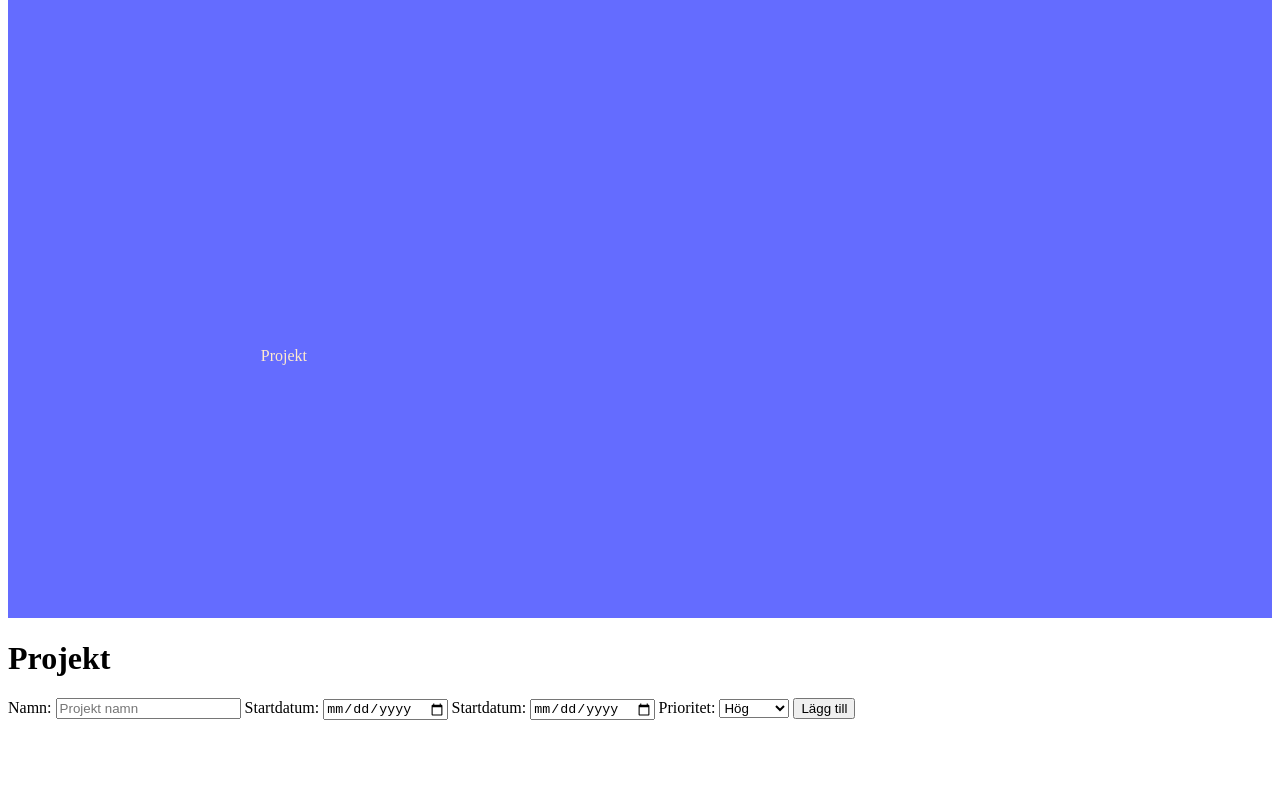
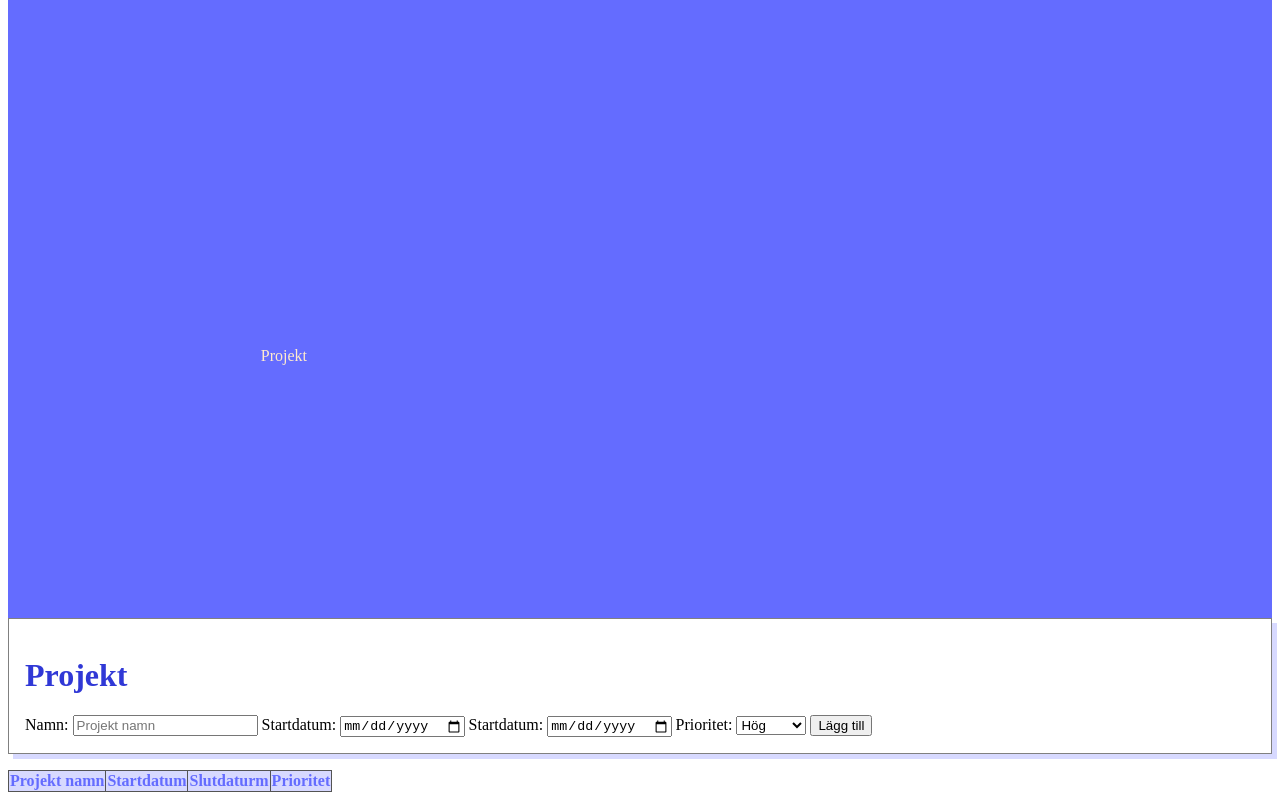
Before and after one commit to a23lisjo/examensarbete_artefakt, a SvelteKit app in the folder Svelte applikation/svelte_projekthanterare/: page /projekt in a window 1280 px wide. Shown: the part 437-1237 px from the top of the page. Before the commit the page ends 1165 px from the top, so only its background shows below. Built offline with nearby package versions, Linux system fonts and the light colour scheme.

Commit message:
Lade till tabell och styling för formulär och tabell

```diff
--- a/Svelte applikation/svelte_projekthanterare/src/routes/projekt/+page.svelte
+++ b/Svelte applikation/svelte_projekthanterare/src/routes/projekt/+page.svelte
@@ -11,5 +11,48 @@
         <h1 id="pageTitle">Projekt</h1>
         <ObjektForm/>
     </div>
+    <table id="projektTabell">
+        <thead>
+            <tr>
+                <th>Projekt namn</th>
+                <th>Startdatum</th>
+                <th>Slutdaturm</th>
+                <th>Prioritet</th>
+            </tr>
+        </thead>
+        <tbody>
+
+        </tbody>
+    </table>
 
 </div>
+
+<style>
+    #projektTabell{
+    border-collapse: collapse;
+    margin-top: 1em;
+}
+
+th{
+    border: 1px solid rgb(84, 84, 84);
+    background-color: #d7d9ff;
+    color:#646cff;
+}
+
+tr:nth-child(even) {background-color: #e8e8e8;
+}
+tr:hover{
+    background-color: #adadad;
+}
+
+#pageTitle{
+    color:#3038d6;
+}
+
+#addProjektSection{
+    border: 1px grey solid;
+    box-shadow: 5px 5px #d7d9ff;
+    padding: 1em;
+}
+
+</style>
```
